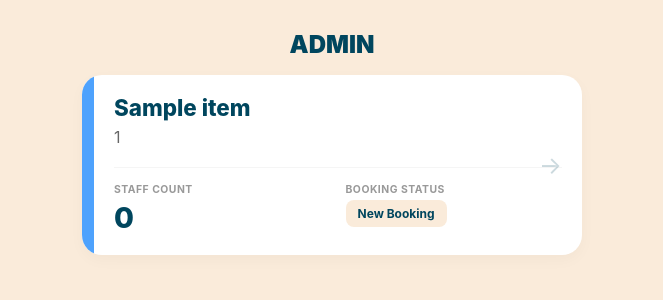
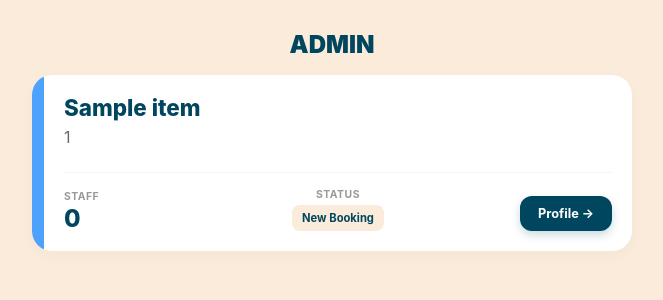
Before and after one commit to conner-kadz/betterday-app, a Flask app: page /BD-Admin in a window 1280 px wide. Shown: the part 89-389 px from the top of the page, without its empty margins (308-971 px from the left). Run offline with Flask 3, Linux system fonts and the light colour scheme; a database or web service that is not in the repository returns one stand-in record (values such as "Sample title"); data that the repository does not hold is empty.

Commit message:
Update admin.html

```diff
--- a/templates/admin.html
+++ b/templates/admin.html
@@ -9,55 +9,113 @@
         body { background: var(--accent); font-family: -apple-system, sans-serif; margin: 0; padding-bottom: 50px; color: var(--dark); }
         .header { background: var(--primary); padding: 20px; text-align: center; }
         .logo { height: 45px; }
-        .container { max-width: 500px; margin: 30px auto; padding: 0 20px; }
 
-        .card-link { text-decoration: none; color: inherit; display: block; margin-bottom: 20px; }
-        .drop-card { background: var(--white); border-radius: 20px; display: flex; overflow: hidden; box-shadow: 0 5px 15px rgba(0,0,0,0.03); transition: 0.2s; position: relative; }
-        .card-link:hover .drop-card { transform: translateY(-3px); }
+        .container { max-width: 600px; margin: 30px auto; padding: 0 20px; }
+
+        /* Card Styling */
+        .drop-card {
+            background: var(--white);
+            border-radius: 20px;
+            display: flex;
+            overflow: hidden;
+            box-shadow: 0 5px 15px rgba(0,0,0,0.03);
+            margin-bottom: 20px;
+            position: relative;
+        }
 
         .drop-bar { width: 12px; background: var(--primary); flex-shrink: 0; }
         .card-body { padding: 20px; flex-grow: 1; }
 
+        /* Top Section */
         .school-name { font-size: 1.4rem; font-weight: 800; margin: 0; line-height: 1.2; }
         .drop-date { font-size: 1rem; color: #666; margin-top: 5px; font-weight: 400; }
 
-        .data-grid { display: grid; grid-template-columns: 1fr 1fr; gap: 15px; margin-top: 20px; border-top: 1px solid #f5f5f5; padding-top: 15px; }
+        /* Bottom Row Grid: 3 Columns */
+        .bottom-row {
+            display: grid;
+            grid-template-columns: 1fr 1fr 1fr; /* Equal width columns */
+            align-items: end; /* Align to bottom */
+            margin-top: 25px;
+            padding-top: 15px;
+            border-top: 1px solid #f5f5f5;
+        }
 
+        /* Column Alignments */
+        .col-left { text-align: left; }
+        .col-mid { text-align: center; }
+        .col-right { text-align: right; }
+
+        /* Typography */
         .label { font-size: 0.65rem; text-transform: uppercase; color: #999; font-weight: 700; letter-spacing: 0.5px; margin-bottom: 4px; display: block; }
+        .big-num { font-size: 1.5rem; font-weight: 800; color: var(--dark); line-height: 1; }
 
-        .big-num { font-size: 1.8rem; font-weight: 800; color: var(--dark); }
-        .status-pill { background: var(--accent); padding: 6px 12px; border-radius: 8px; font-size: 0.75rem; font-weight: 700; color: var(--dark); display: inline-block; }
+        /* Status Pill */
+        .status-pill {
+            background: var(--accent);
+            padding: 6px 10px;
+            border-radius: 8px;
+            font-size: 0.7rem;
+            font-weight: 700;
+            color: var(--dark);
+            display: inline-block;
+            white-space: nowrap;
+        }
 
-        .arrow { position: absolute; right: 20px; top: 50%; transform: translateY(-50%); opacity: 0.2; font-size: 1.5rem; }
+        /* Profile Button */
+        .btn-profile {
+            background: var(--dark);
+            color: white;
+            padding: 10px 18px;
+            border-radius: 12px;
+            text-decoration: none;
+            font-size: 0.8rem;
+            font-weight: 700;
+            display: inline-block;
+            transition: 0.2s;
+            box-shadow: 0 4px 10px rgba(0,70,94,0.2);
+        }
+        .btn-profile:hover { transform: translateY(-2px); box-shadow: 0 6px 15px rgba(0,70,94,0.3); }
+
     </style>
 </head>
 <body>
     <div class="header"><img src="{{ url_for('static', filename='Logo.svg') }}" class="logo"></div>
     <div class="container">
         <h1 style="text-align: center; font-weight: 900; text-transform: uppercase; font-size: 1.5rem;">Admin</h1>
+
         {% for b in bookings %}
-        <a href="/school-profile/{{ b.school | replace(' ', '+') }}/{{ b.delivery_date_raw }}" class="card-link">
         <div class="drop-card">
             <div class="drop-bar"></div>
             <div class="card-body">
                 <div class="school-name">{{ b.school }}</div>
                 <div class="drop-date">{{ b.delivery_date_display }}</div>
 
-                    <div class="data-grid">
-                        <div>
-                            <span class="label">Staff Count</span>
+                <div class="bottom-row">
+                    <div class="col-left">
+                        <span class="label">Staff</span>
                         <div class="big-num">{{ b.staff_count }}</div>
                     </div>
-                        <div>
-                            <span class="label">Booking Status</span>
+
+                    <div class="col-mid">
+                        <span class="label">Status</span>
                         <span class="status-pill">{{ b.status }}</span>
+                    </div>
+
+                    <div class="col-right">
+                        <a href="/school-profile/{{ b.school | replace(' ', '+') }}/{{ b.delivery_date_raw }}" class="btn-profile">
+                            Profile &rarr;
+                        </a>
                     </div>
                 </div>
             </div>
-                <div class="arrow">→</div>
         </div>
-        </a>
         {% endfor %}
+
+        {% if not bookings %}
+        <div style="text-align: center; opacity: 0.5; margin-top: 50px;">
+            <h3>No Bookings Found</h3>
+        </div>
+        {% endif %}
     </div>
 </body>
 </html>
```
Lines whose indentation alone changed are shown as unchanged.
